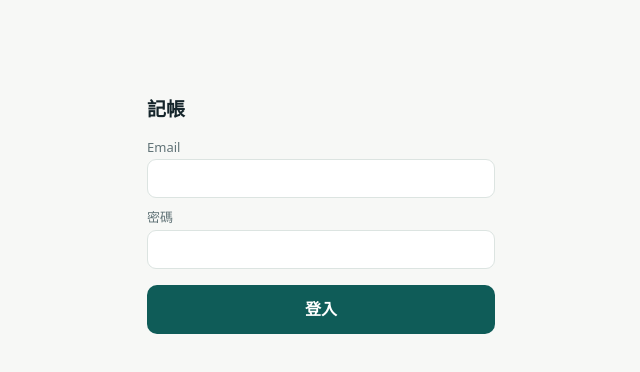
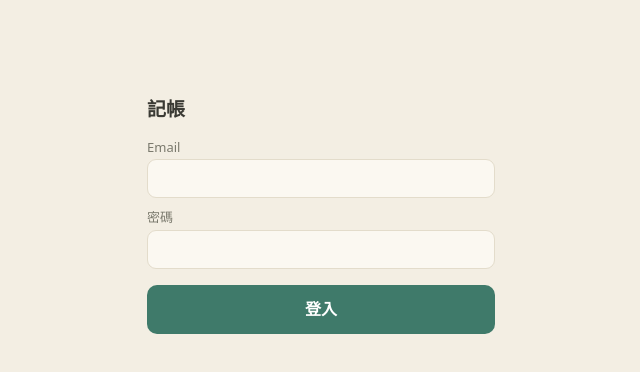
Before and after one commit to g1246913abc/ledger, a plain HTML site: page index.html in a window 1280 px wide. Shown: the whole page, without its empty margins (319-959 px from the left). Drawn offline with nearby package versions, Linux system fonts and the light colour scheme.

Commit message:
Add files via upload

```diff
--- a/style.css
+++ b/style.css
@@ -1,4 +1,4 @@
-:root{color-scheme:light;--bg:#f7f8f6;--card:#fff;--ink:#15252b;--mute:#627478;--line:#dce4e1;--acc:#0f5c58;--onacc:#fff;--exp:#b5472d;--inc:#2b7a4b;--tr:#3a5a99;--warn:#fff1d6;--side:#eef3f1;--sideink:#3d5358;--soft:#e7f1ee}
+:root{color-scheme:light;--bg:#f3eee3;--card:#fbf8f1;--ink:#3a3a34;--mute:#7b7a6e;--line:#e3dccb;--acc:#3f7a6a;--onacc:#fff;--exp:#a9583f;--inc:#4b7f56;--tr:#556f9c;--warn:#f6ecd2;--side:#ece5d5;--sideink:#5a574a;--soft:#e9efe6}
 *{box-sizing:border-box}
 body{margin:0;background:var(--bg);color:var(--ink);font:15px/1.45 "Noto Sans TC","PingFang TC","Microsoft JhengHei",system-ui,sans-serif;padding-top:env(safe-area-inset-top)}
 h2{font-size:19px;margin:0}
```
